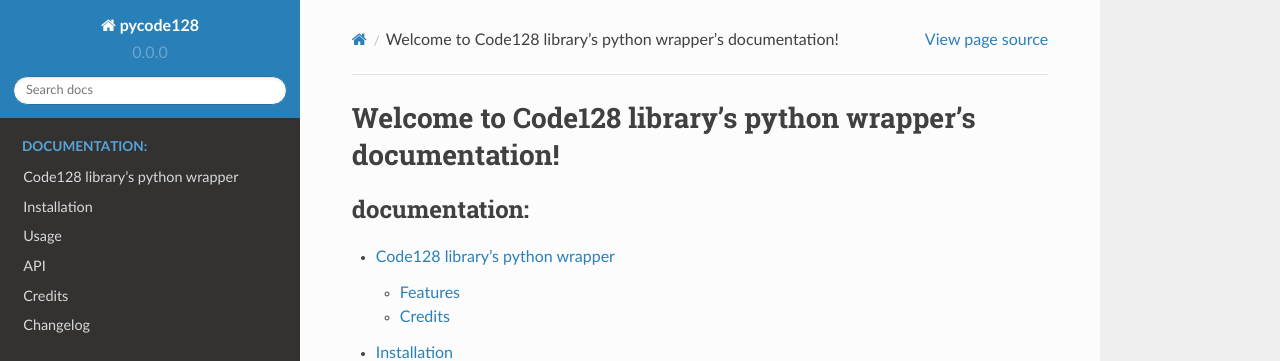
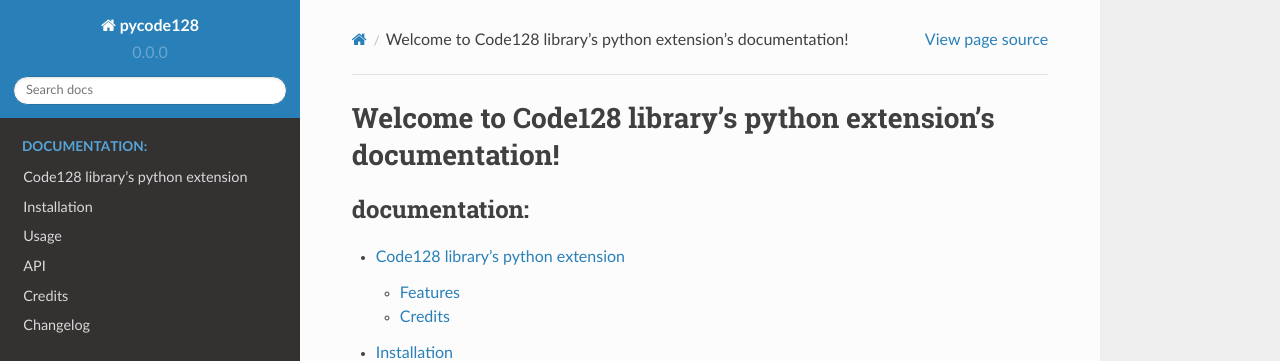
Before and after one commit to gpongelli/pycode128, a Sphinx documentation site: the page built from docs/source/index.rst, in a window 1280 px wide and 951 px high. Shown: the top 361 px of the window. Built offline with Sphinx 7.4.7 and the Read the Docs theme 2.0.0, drawn with Linux system fonts in a browser that asks for light colours.

Commit message:
the initial wrapper is now a C/C++ extension

```diff
--- a/README.md
+++ b/README.md
@@ -1,4 +1,4 @@
-# Code128 library's python wrapper
+# Code128 library's python extension
 
 
 [![pypi](https://img.shields.io/pypi/v/pycode128.svg)](https://pypi.org/project/pycode128/)
@@ -8,7 +8,7 @@
 
 
 
-Python wrapper for Code128 barcode generator library
+Python extension for Code128 barcode generator library
 
 
 * Documentation: <https://gpongelli.github.io/pycode128>
--- a/docs/source/index.rst
+++ b/docs/source/index.rst
@@ -1,8 +1,8 @@
-.. Code128 library's python wrapper documentation master file.
+.. Code128 library's python extension documentation master file.
    You can adapt this file completely to your liking, but it should at least
    contain the root `toctree` directive.
 
-Welcome to Code128 library's python wrapper's documentation!
+Welcome to Code128 library's python extension's documentation!
 ==========================================================================
 
 .. toctree::
--- a/pycode128/__init__.py
+++ b/pycode128/__init__.py
@@ -1,4 +1,4 @@
-"""Top-level package for Code128 library's python wrapper."""
+"""Top-level package for Code128 library's python extension."""
 
 __author__ = "Gabriele Pongelli"
 __email__ = "gabriele.pongelli@gmail.com"
--- a/pyproject.toml
+++ b/pyproject.toml
@@ -2,7 +2,7 @@
     name = "pycode128"
     version = "0.0.0"
     homepage = "https://github.com/gpongelli/pycode128"
-    description = "Python wrapper for Code128 barcode generator library."
+    description = "Python extension for Code128 barcode generator library."
     authors = ["Gabriele Pongelli <gabriele.pongelli@gmail.com>"]
     readme = "README.md"
     license =  "MIT"
```
Also changed, not shown: .github/ISSUE_TEMPLATE.md, 1 other file.
